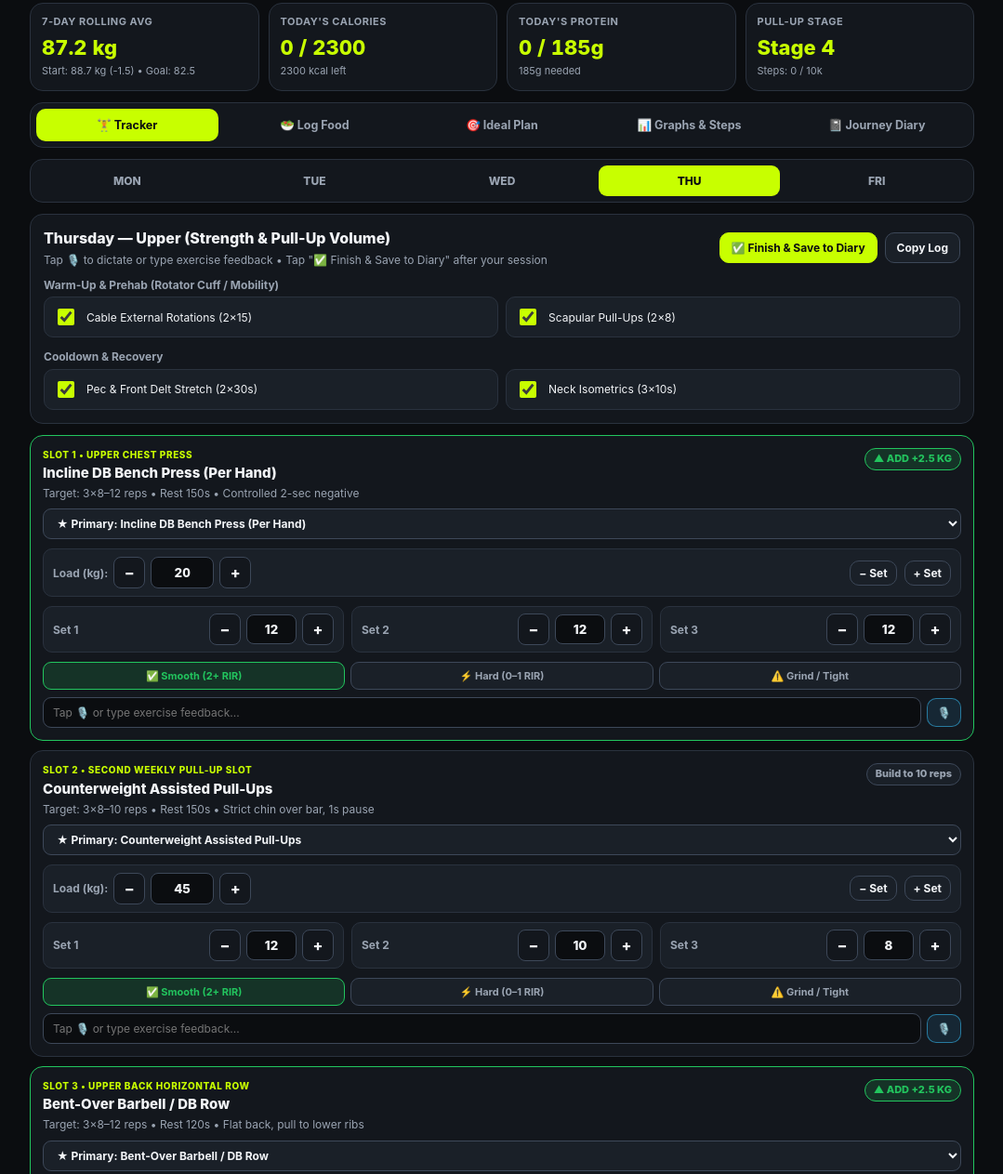
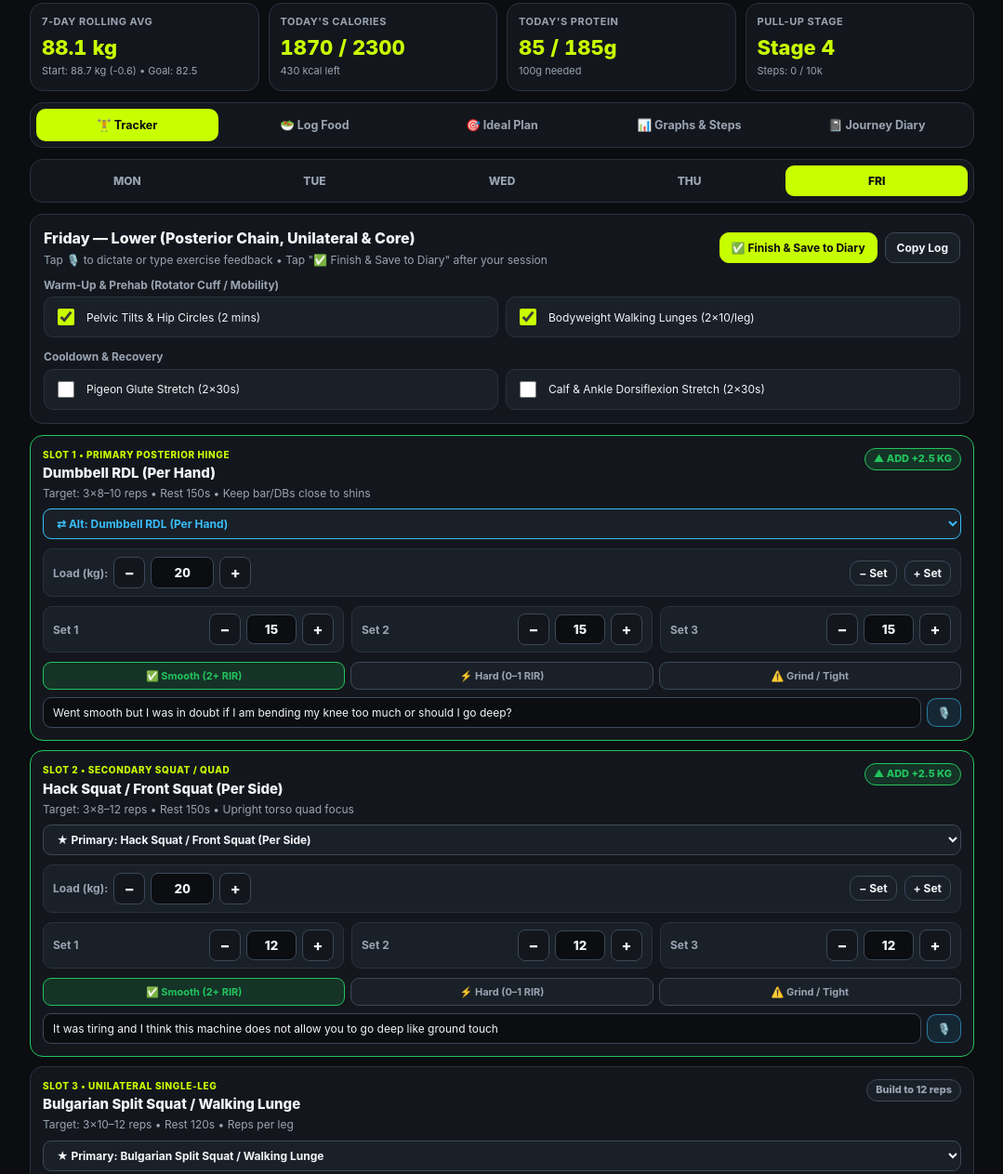
Before and after one commit to kamblerohit724-source/progressive-lift, a plain HTML site: page index.html in a window 1280 px wide. Shown: the part 90-1353 px from the top of the page at 93% size, without its empty margins (100-1179 px from the left). Drawn offline with Linux system fonts and the light colour scheme.

Commit message:
Update index.html

```diff
--- a/index.html
+++ b/index.html
@@ -200,7 +200,7 @@
       color: var(--muted);
     }
 
-    /* Main Nav Tabs (5 Tabs: 3 top + 2 bottom on mobile, 5 across on desktop) */
+    /* Main Nav Tabs */
     .main-tabs {
       display: grid;
       grid-template-columns: repeat(5, minmax(0, 1fr));
@@ -1120,8 +1120,8 @@
     <section class="summary-grid">
       <div class="stat-card">
         <div class="stat-label">7-Day Rolling Avg</div>
-        <div class="stat-val" id="statWeight">87.2 kg</div>
-        <div class="stat-sub" id="statWeightSub">Start: 88.7 kg • Goal: 82.5 kg</div>
+        <div class="stat-val" id="statWeight">88.1 kg</div>
+        <div class="stat-sub" id="statWeightSub">Start: 88.7 kg (-0.6) • Goal: 82.5 kg</div>
       </div>
       <div class="stat-card">
         <div class="stat-label">Today's Calories</div>
@@ -1140,7 +1140,7 @@
       </div>
     </section>
 
-    <!-- Main Navigation (5 Clean Tabs: Log Food is instant, Ideal Plan is its own reference tab) -->
+    <!-- Main Navigation -->
     <nav class="main-tabs">
       <button class="main-tab active" data-tab="workout" onclick="switchMainTab('workout')">🏋️ Tracker</button>
       <button class="main-tab" data-tab="nutrition" onclick="switchMainTab('nutrition')">🥗 Log Food</button>
@@ -1162,7 +1162,7 @@
       <div class="card">
         <div class="section-head">
           <div>
-            <h2 class="section-title" id="dayTitle">Thursday — Upper (Strength & Pull-Up Volume)</h2>
+            <h2 class="section-title" id="dayTitle">Friday — Lower (Posterior Chain, Unilateral & Core)</h2>
             <p class="section-sub" id="dayFocus">Tap 🎙️ to dictate or type exercise feedback • Tap "✅ Finish & Save to Diary" after your session</p>
           </div>
           <div class="btn-row">
@@ -1181,7 +1181,7 @@
       <div id="exercisesContainer"></div>
     </main>
 
-    <!-- TAB 2: STREAMLINED FOOD LOGGER (NO SCROLLING NEEDED) -->
+    <!-- TAB 2: STREAMLINED FOOD LOGGER -->
     <main id="tab-nutrition" class="hidden">
       <div class="card">
         <div class="section-head">
@@ -1296,7 +1296,7 @@
             <label class="field-label" style="margin-top:0;">1. Morning Fasted Weight (kg)</label>
             <div class="checkin-row">
               <input id="weightDateInput" class="text-input" type="date" />
-              <input id="weightInput" class="text-input" type="number" inputmode="decimal" step="0.1" placeholder="87.2" />
+              <input id="weightInput" class="text-input" type="number" inputmode="decimal" step="0.1" placeholder="88.1" />
             </div>
             <button type="button" class="btn btn-primary" style="width:100%;" onclick="logWeight()">Log Weight for Date</button>
           </div>
@@ -1343,7 +1343,7 @@
         <div class="chart-card">
           <div class="chart-header">
             <span class="chart-title">⚖️ Fasted Bodyweight Trend</span>
-            <span class="chart-kpi" id="weightChartKpi">87.2 kg</span>
+            <span class="chart-kpi" id="weightChartKpi">88.1 kg</span>
           </div>
           <div class="svg-wrap" id="chartWeightWrap"></div>
         </div>
@@ -1413,7 +1413,7 @@
           <input id="diaryVideoLink" class="text-input" placeholder="Optional Google Photos / Drive form-check video URL" />
         </div>
 
-        <textarea id="diaryNote" class="textarea" style="min-height:72px;" placeholder="Speak or write today's story (e.g., Day 13 — Hit 87.2 kg fasted, bench felt smooth at 20kg, hit 10k steps)..."></textarea>
+        <textarea id="diaryNote" class="textarea" style="min-height:72px;" placeholder="Speak or write today's story (e.g., Day 14 — Bench felt smooth at 20kg, hit 10k steps)..."></textarea>
         <div class="btn-row">
           <button type="button" id="micDiaryBtn" class="btn btn-mic" onclick="toggleDictation('diaryNote', 'micDiaryBtn', 'diaryVoiceStatus')">🎙️ Dictate Diary (Voice)</button>
           <button type="button" class="btn btn-primary" onclick="saveDiaryEntry()">+ Add Reflection to Diary</button>
@@ -1486,7 +1486,7 @@
   </div>
 
   <script>
-    const STORAGE_KEY = 'progressive_lift_os_v11';
+    const STORAGE_KEY = 'progressive_lift_os_v12';
     const CLOUD_CFG_KEY = 'progressive_lift_cloud_cfg_v1';
 
     const IDEAL_BLUEPRINTS = [
@@ -1833,8 +1833,8 @@
             slotId: 'fri_ex1', pattern: 'Primary Posterior Hinge', minReps: 8, maxReps: 10, rest: '150s',
             note: 'Keep bar/DBs close to shins',
             options: [
-              { id: 'fri_ex1', name: 'Barbell RDL / Trap Bar (Per Side)', defaultWt: 30 },
-              { id: 'fri_ex1_alt1', name: 'Dumbbell RDL (Per Hand)', defaultWt: 22.5 },
+              { id: 'fri_ex1', name: 'Barbell RDL / Trap Bar (Per Side)', defaultWt: 25 },
+              { id: 'fri_ex1_alt1', name: 'Dumbbell RDL (Per Hand)', defaultWt: 20 },
               { id: 'fri_ex1_alt2', name: 'Barbell Hip Thrust (Per Side)', defaultWt: 30 }
             ]
           },
@@ -1842,7 +1842,7 @@
             slotId: 'fri_ex2', pattern: 'Secondary Squat / Quad', minReps: 8, maxReps: 12, rest: '150s',
             note: 'Upright torso quad focus',
             options: [
-              { id: 'fri_ex2', name: 'Hack Squat / Front Squat (Per Side)', defaultWt: 25 },
+              { id: 'fri_ex2', name: 'Hack Squat / Front Squat (Per Side)', defaultWt: 20 },
               { id: 'fri_ex2_alt1', name: 'Leg Extension Machine', defaultWt: 45 },
               { id: 'fri_ex2_alt2', name: 'Close-Stance Leg Press', defaultWt: 110 }
             ]
@@ -1851,14 +1851,14 @@
             slotId: 'fri_ex3', pattern: 'Unilateral Single-Leg', minReps: 10, maxReps: 12, rest: '120s',
             note: 'Reps per leg',
             options: [
-              { id: 'fri_ex3', name: 'Bulgarian Split Squat / Walking Lunge', defaultWt: 36 },
+              { id: 'fri_ex3', name: 'Bulgarian Split Squat / Walking Lunge', defaultWt: 20 },
               { id: 'fri_ex3_alt1', name: 'Reverse DB Lunges (Per Hand)', defaultWt: 12.5 },
               { id: 'fri_ex3_alt2', name: 'Step-Ups (Controlled Negative)', defaultWt: 10 }
             ]
           },
           {
-            slotId: 'fri_ex4', pattern: 'Lower Ab / Pelvic Control', minReps: 10, maxReps: 15, rest: '90s',
-            note: 'Curl pelvis up, no swinging',
+            slotId: 'fri_ex4', pattern: 'Lower Ab / Quad Finisher', minReps: 10, maxReps: 15, rest: '90s',
+            note: 'Controlled tempo, full contraction',
             options: [
               { id: 'fri_ex4', name: 'Hanging Knee / Leg Raises', defaultWt: 5 },
               { id: 'fri_ex4_alt1', name: 'Captain’s Chair Leg Raises', defaultWt: 0 },
@@ -1884,19 +1884,20 @@
       { id: 4, title: 'Stage 4: Strict Unassisted', desc: '1–3 → 8 → 15 → 30 strict pull-ups (Feb 28, 2028 target)' }
     ];
 
+    /* Pre-seeded with your Nov 27, 2026 JSON backup */
     const SEED_STATE = {
-      updatedAt: 1795680000000,
+      updatedAt: 1795798814923,
       apiKey: '',
       model: 'gemini-3.5-flash-lite',
       targets: { kcal: 2300, protein: 185, goalWeight: 82.5 },
       mainTab: 'workout',
-      activeDay: 'thu',
+      activeDay: 'fri',
       pullupStage: 4,
       fatBonus: 0,
       selectedBlueprintId: 'bp_chicken_home',
       weightsLog: [
         { date: '2026-11-14', label: 'Nov 14', kg: 88.7 },
-        { date: '2026-11-26', label: 'Nov 26', kg: 87.2 }
+        { date: '2026-11-26', label: 'Nov 26', kg: 88.1 }
       ],
       stepsByDate: {
         '2026-11-25': 13215
@@ -1921,10 +1922,36 @@
         '2026-11-26': [
           { id: 1795668491027, name: '1 Scoop Whey + Water', kcal: 120, protein: 24, carbs: 3, fat: 1.5 },
           { id: 1795668495871, name: '4 Whole Boiled Eggs', kcal: 310, protein: 25, carbs: 2, fat: 21 },
-          { id: 1795678030798, name: 'Rice, roti, aloo gobi sabzi, dal/kadhi, cucumber, and onion', kcal: 590, protein: 14, carbs: 95, fat: 17 }
+          { id: 1795678030798, name: 'Rice, roti, aloo gobi sabzi, dal/kadhi, cucumber, and onion', kcal: 590, protein: 14, carbs: 95, fat: 17 },
+          { id: 1795690677810, name: '2 Milk No Maida Bread with Peanut Butter Chocolate Crunchy', kcal: 380, protein: 12, carbs: 42, fat: 19 },
+          { id: 1795694082590, name: '1 strong coffee less sugar', kcal: 45, protein: 2, carbs: 6, fat: 1 },
+          { id: 1795703597099, name: 'Chapati Kadhi Alu Matar Grilled Chicken', kcal: 670, protein: 42, carbs: 64, fat: 27 }
+        ],
+        '2026-11-27': [
+          { id: 1795755371492, name: 'Nakpro Whey Protein (1 scoops)', kcal: 120, protein: 24, carbs: 3, fat: 2 },
+          { id: 1795755383998, name: 'Sugarcane Juice', kcal: 270, protein: 2, carbs: 66, fat: 0 },
+          { id: 1795764731923, name: 'Chapati, Egg Curry, Dal, and Cucumber', kcal: 550, protein: 24, carbs: 65, fat: 21 },
+          { id: 1795776867108, name: 'Milk Bread with Peanut Butter', kcal: 310, protein: 11, carbs: 42, fat: 12 },
+          { id: 1795789357843, name: 'Rice with Dal and Egg Curry', kcal: 620, protein: 24, carbs: 78, fat: 23 }
         ]
       },
       diaryLog: [
+        {
+          id: 1795755198473,
+          date: '2026-11-27',
+          label: 'Nov 27',
+          mood: '⚡ Hard Push / Sore',
+          note: "Today's workout was like a real workout—my legs were burning and I was tired in the middle of the set. I struggled when it came to Bulgarian squats and was not able to finish properly (think we should have something more than just coffee for pre-workout). After that, leg extensions and calf raises finished strong. I was so exhausted I briefly felt dizzy, and my left eye felt weird/twitching, so I had fresh sugarcane juice right after.",
+          videoUrl: ''
+        },
+        {
+          id: 1795754903558,
+          date: '2026-11-26',
+          label: 'Nov 26',
+          mood: '✅ Steady / Normal Day',
+          note: 'Corrected baseline check: 87.2 was an entry typo—weight was 88.2 kg and now 88.1 kg (-0.6 kg from start).',
+          videoUrl: ''
+        },
         {
           id: 1794600000001,
           date: '2026-11-14',
@@ -1932,27 +1959,31 @@
           mood: '🔥 Smooth & Locked In',
           note: 'Day 1 baseline logged at 88.7 kg. Starting Phase 1 recomp toward 82.5 kg and 30 strict pull-ups.',
           videoUrl: ''
-        },
-        {
-          id: 1795679000002,
-          date: '2026-11-26',
-          label: 'Nov 26',
-          mood: '🔥 Smooth & Locked In',
-          note: 'Down to 87.2 kg (-1.5 kg from start)! Completed Mon–Thu sessions cleanly and hit 13,215 steps yesterday.',
-          videoUrl: ''
         }
       ],
       workoutArchiveLog: [],
       selectedOptionBySlot: {
-        wed_ex5: 'wed_custom_1795579816694'
+        wed_ex5: 'wed_custom_1795579816694',
+        fri_ex1: 'fri_ex1_alt1',
+        fri_ex4: 'fri_ex4_cust_1795752648269'
       },
-      customOptionsBySlot: {},
+      customOptionsBySlot: {
+        fri_ex4: [
+          {
+            id: 'fri_ex4_cust_1795752648269',
+            name: 'Leg extension',
+            defaultWt: 40,
+            isCustom: true
+          }
+        ]
+      },
       checks: {
         mon_w1: true, mon_w2: true, mon_w3: true, mon_w4: true,
         mon_c1: true, mon_c2: true, mon_c3: true, mon_c4: true,
         tue_w1: true, tue_w2: true, tue_w3: true, tue_c1: true, tue_c2: true,
         wed_w1: true, wed_w2: true, wed_w3: true, wed_c1: true, wed_c2: true,
-        thu_w1: true, thu_w2: true, thu_c1: true, thu_c2: true
+        thu_w1: true, thu_w2: true, thu_c1: true, thu_c2: true,
+        fri_w1: true, fri_w2: true
       },
       lifts: {
         mon_ex1: { weight: 20, reps: ['12', '10', '8'], feel: 'smooth', note: '', history: [] },
@@ -1978,10 +2009,12 @@
         thu_ex3: { weight: 15, reps: ['12', '12', '12'], feel: 'smooth', note: '', history: [] },
         thu_ex4: { weight: 15, reps: ['12', '12', '12'], feel: 'smooth', note: '', history: [] },
         thu_ex5: { weight: 25, reps: ['12', '12', '12'], feel: 'smooth', note: '', history: [] },
-        fri_ex1: { weight: 30, reps: ['', '', ''], feel: 'smooth', note: '', history: [] },
-        fri_ex2: { weight: 25, reps: ['', '', ''], feel: 'smooth', note: '', history: [] },
-        fri_ex3: { weight: 36, reps: ['', '', ''], feel: 'smooth', note: '', history: [] },
+        fri_ex1: { weight: 25, reps: ['', '', ''], feel: 'smooth', note: '', history: [] },
+        fri_ex1_alt1: { weight: 20, reps: ['15', '15', '15'], feel: 'smooth', note: 'Went smooth but I was in doubt if I am bending my knee too much or should I go deep?', history: [] },
+        fri_ex2: { weight: 20, reps: ['12', '12', '12'], feel: 'smooth', note: 'It was tiring and I think this machine does not allow you to go deep like ground touch', history: [] },
+        fri_ex3: { weight: 20, reps: ['12', '12', '9'], feel: 'grind', note: "I don't know why but today it was difficult to hit the Bulgarian squats—I was struggling to finish the set and last set was only 9 reps", history: [] },
         fri_ex4: { weight: 5, reps: ['', '', ''], feel: 'smooth', note: '', history: [] },
+        fri_ex4_cust_1795752648269: { weight: 40, reps: ['15', '15', '15'], feel: 'hard', note: 'It took me out—it was not that difficult, last reps were half reps', history: [] },
         fri_ex5: { weight: 60, reps: ['', '', ''], feel: 'smooth', note: '', history: [] }
       }
     };
@@ -2043,6 +2076,16 @@
         if (a && a.id) mergedArchiveMap[a.id] = a;
       });
       const mergedArchive = Object.values(mergedArchiveMap).sort((a, b) => b.id - a.id);
+
+      const mergedCustomSlots = { ...(base.customOptionsBySlot || {}) };
+      Object.entries(incoming.customOptionsBySlot || {}).forEach(([slotId, opts]) => {
+        const existingIds = new Set((mergedCustomSlots[slotId] || []).map(o => o.id));
+        const combined = [...(mergedCustomSlots[slotId] || [])];
+        (opts || []).forEach(o => {
+          if (!existingIds.has(o.id)) combined.push(o);
+        });
+        mergedCustomSlots[slotId] = combined;
+      });
 
       return {
         ...base,
@@ -2055,7 +2098,7 @@
         diaryLog: mergedDiary,
         workoutArchiveLog: mergedArchive,
         selectedOptionBySlot: { ...(base.selectedOptionBySlot || {}), ...(incoming.selectedOptionBySlot || {}) },
-        customOptionsBySlot: { ...(base.customOptionsBySlot || {}), ...(incoming.customOptionsBySlot || {}) },
+        customOptionsBySlot: mergedCustomSlots,
         checks: { ...(base.checks || {}), ...(incoming.checks || {}) },
         lifts: { ...(base.lifts || {}), ...(incoming.lifts || {}) }
       };
@@ -2064,6 +2107,7 @@
     function loadState() {
       try {
         const raw = localStorage.getItem(STORAGE_KEY)
+          || localStorage.getItem('progressive_lift_os_v11')
           || localStorage.getItem('progressive_lift_os_v10')
           || localStorage.getItem('progressive_lift_os_v9')
           || localStorage.getItem('progressive_lift_os_v8')
@@ -2271,7 +2315,7 @@
     /* 7-DAY CALENDAR ROLLING AVERAGE */
     function computeRolling7DayWeight() {
       const sorted = [...state.weightsLog].sort((a, b) => a.date.localeCompare(b.date));
-      if (!sorted.length) return { avg: 87.2, latest: 87.2, start: 88.7 };
+      if (!sorted.length) return { avg: 88.1, latest: 88.1, start: 88.7 };
       const latestEntry = sorted[sorted.length - 1];
       const startEntry = sorted[0];
 
@@ -3150,7 +3194,7 @@
         label: shortDateLabel(w.date),
         val: Number(w.kg)
       }));
-      const latestWt = wtPts.length ? wtPts[wtPts.length - 1].val : 87.2;
+      const latestWt = wtPts.length ? wtPts[wtPts.length - 1].val : 88.1;
       document.getElementById('weightChartKpi').textContent = `${latestWt} kg → ${state.targets.goalWeight} kg`;
       document.getElementById('chartWeightWrap').innerHTML = renderLineSvg(wtPts, Number(state.targets.goalWeight), 'kg', '#22c55e');
 
@@ -3533,7 +3577,7 @@
     initFoodDb();
     initDatePickers();
     updateSummaryBar();
-    switchDay(state.activeDay || 'thu');
+    switchDay(state.activeDay || 'fri');
     switchMainTab(state.mainTab || 'workout');
     syncWithGist(false);
   </script>
```
